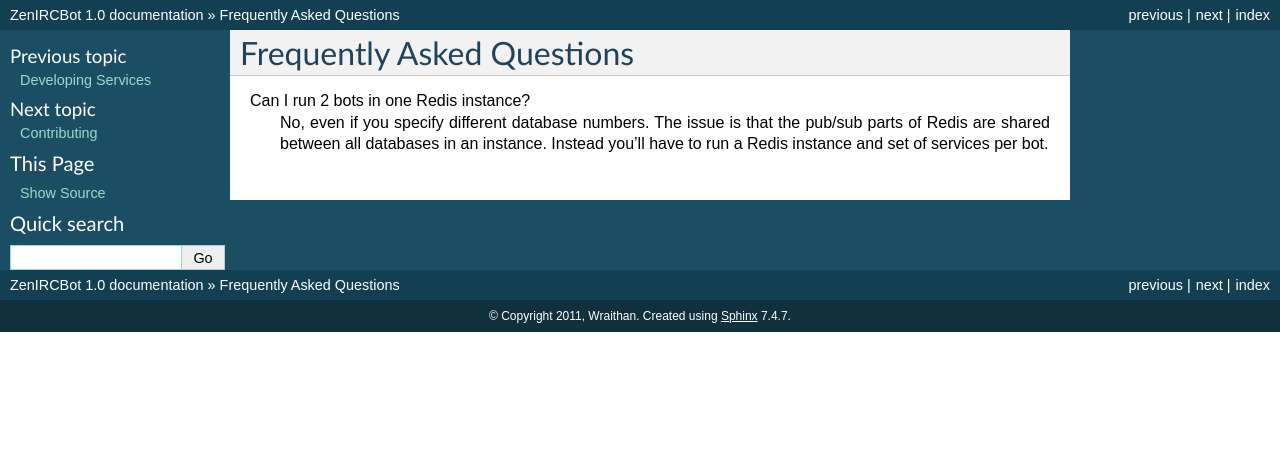
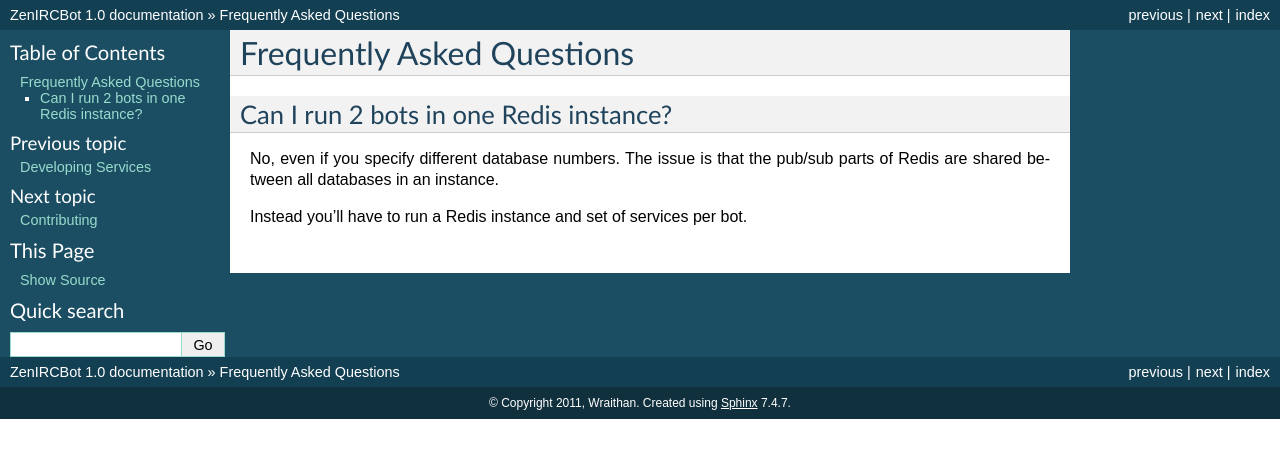
Before and after one commit to zenirc/zenircbot, a Sphinx documentation site: the page built from docs/faq.rst, in a window 1280 px wide. Shown: the top 458 px of the page. Built offline with Sphinx 7.4.7, drawn with Linux system fonts in a browser that asks for light colours.

Commit message:
reformat FAQ

```diff
--- a/docs/faq.rst
+++ b/docs/faq.rst
@@ -2,7 +2,11 @@ Frequently Asked Questions
 ==========================
 
 Can I run 2 bots in one Redis instance?
-    No, even if you specify different database numbers. The issue is
-    that the pub/sub parts of Redis are shared between all databases
-    in an instance. Instead you'll have to run a Redis instance and
-    set of services per bot.
+---------------------------------------
+
+No, even if you specify different database numbers. The issue is that
+the pub/sub parts of Redis are shared between all databases in an
+instance.
+
+Instead you'll have to run a Redis instance and set of services per
+bot.
```
